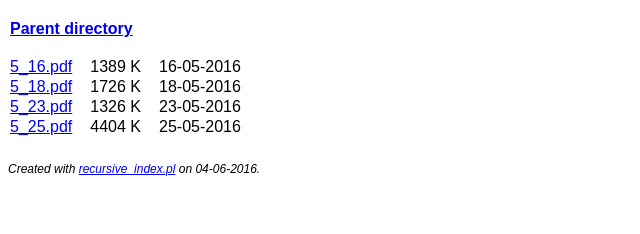
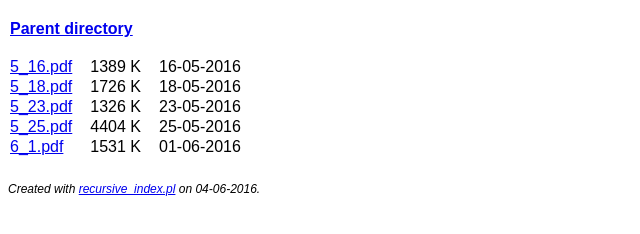
Before and after one commit to Arturok/PHY2049, a plain HTML site: page TheseAreNotNotes/index.html in a window 1280 px wide. Shown: the part 48-282 px from the top of the page, without its empty margins (0-640 px from the left). Drawn offline with Linux system fonts and the light colour scheme.

Commit message:
Changes to be committed: 	new file:   TheseAreNotNotes/6_1.pdf 	modified:   TheseAreNotNotes/index.html

```diff
--- a/TheseAreNotNotes/index.html
+++ b/TheseAreNotNotes/index.html
@@ -20,6 +20,8 @@
 
 <tr><td><a href="5_25.pdf">5_25.pdf</a></td><td class="mg r">4404 K</td><td class="mg">25-05-2016</td><td class="mg"></td></tr>
 
+<tr><td><a href="6_1.pdf">6_1.pdf</a></td><td class="mg r">1531 K</td><td class="mg">01-06-2016</td><td class="mg"></td></tr>
+
 </table>
 
 <p class="f">Created with <a href="https://gist.github.com/RandyMcMillan/f4c040ce48c0d8e590c125379e1ef69b">recursive_index.pl</a> on 04-06-2016.</p>
```
Also changed, not shown: 1 other file.
